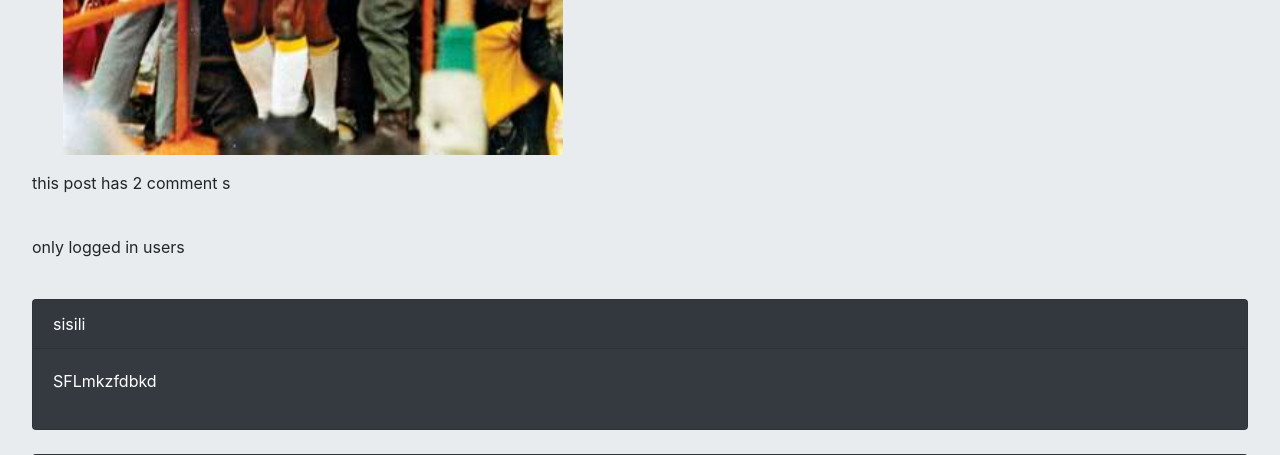
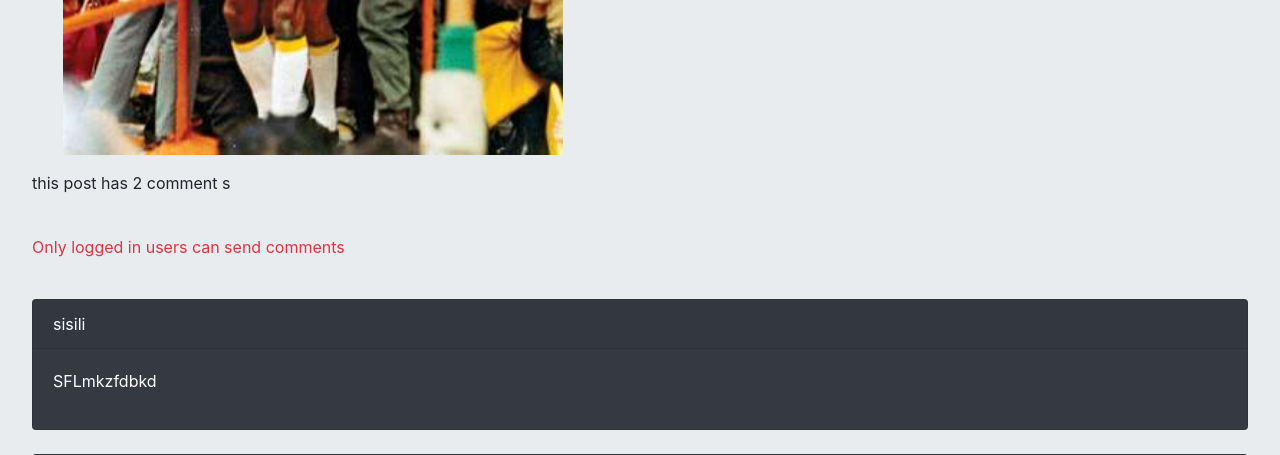
Before and after one commit to sinajamshidi247/wblog-django, a Django app: template blog/templates/blog/article.html in a window 1280 px wide. Shown: the part 1058-1513 px from the top of the page. Run offline with Django 3.2, Linux system fonts and the light colour scheme; the template is opened without the code that fills it: values that come from a table or form of the project are taken from there, others are empty; data comes from the database, SQL or seed files in the repository; some libraries are stand-ins or nearby versions.

Commit message:
fiding bug

```diff
--- a/B/urls.py
+++ b/B/urls.py
@@ -9,4 +9,4 @@ urlpatterns = [
     path('',include('blog.urls',namespace='blog')),
     path('accounts/',include('accounts.urls',namespace='accounts')),
     path('ckeditor/',include('ckeditor_uploader.urls'))
-] + static(settings.MEDIA_URL,document_root=settings.MEDIA_ROOT)  #JUST IN DEVELOPMENT MODEL
+ ] + static(settings.MEDIA_URL,document_root=settings.MEDIA_ROOT)  #JUST IN DEVELOPMENT MODEL
--- a/blog/templates/blog/article.html
+++ b/blog/templates/blog/article.html
@@ -22,7 +22,7 @@
     <input type="submit" value="send" class="btn btn-primary">
 </form>
     {%else%}
-    <p>only logged in users</p>
+    <p class="text-danger">Only logged in users can send comments</p>
 {%endif%}</br>
 
 
--- a/blog/views.py
+++ b/blog/views.py
@@ -16,13 +16,13 @@ def all_articles(request):
 def article_detail(request,id,slug):
     #article=Article.objects.get(id=id,slug=slug)
     article=get_object_or_404(Article,id=id,slug=slug)
-    comments=Comment.objects.filter(post=article,is_reply=False)
+    comments=Comment.objects.filter(post=article,is_reply=True)
     if request.method == 'POST':
         form=AddCommentForm(request.POST)
 
         if form.is_valid():
             new_comment=form.save(commit=False)
-            new_comment.article=article
+            new_comment.post=article
             new_comment.user=request.user
             new_comment.save()
             messages.success(request,"done")
```
